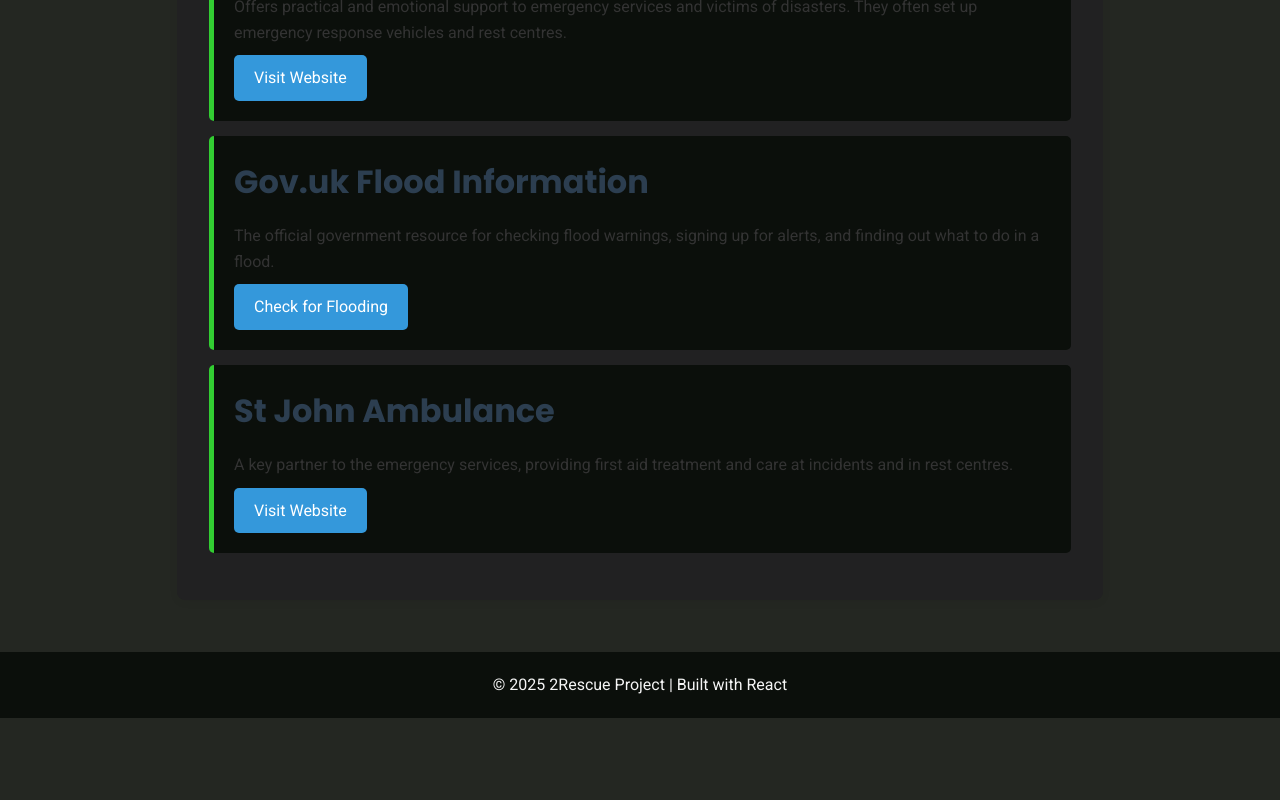
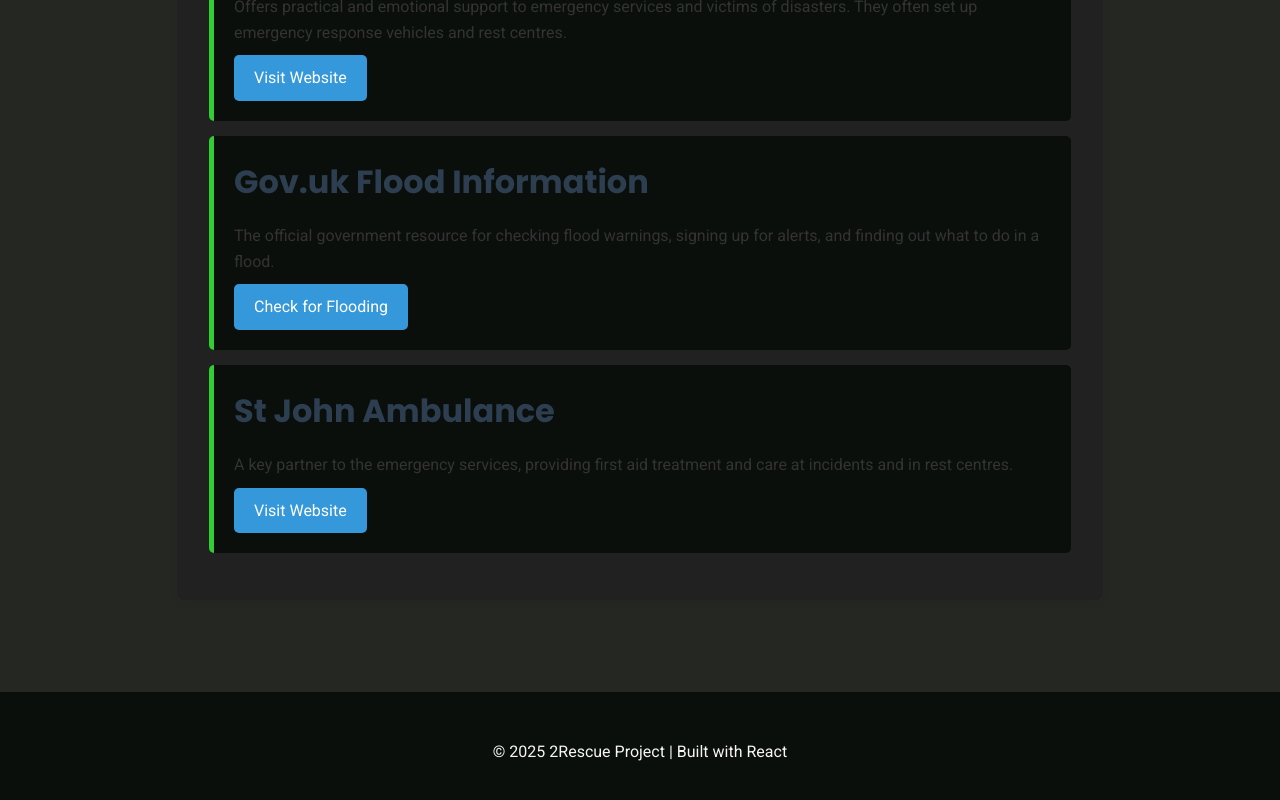
Before and after one commit to amiraTech/2Rescue, a React (Vite) app in the folder 2rescue/: page /resources in a window 1280 px wide. Shown: the part 625-1425 px from the top of the page. Before the commit the page ends 1383 px from the top, so only its background shows below. Built offline with nearby package versions, Linux system fonts and the light colour scheme; no server answers.

Commit message:
17/07/2025

```diff
--- a/2rescue/src/App.css
+++ b/2rescue/src/App.css
@@ -145,7 +145,7 @@
   margin-bottom: 10px;
 }
 
-/* Shelters Page */
+/* Resources Page */
 .shelter-item {
   background: #ecf0f1;
   padding: 15px;
--- a/2rescue/src/components/Footer.css
+++ b/2rescue/src/components/Footer.css
@@ -2,6 +2,10 @@
   background: #0b0f0b;;
   color: whitesmoke;
   text-align: center;
-  margin-bottom: 40px;
-
+  padding: 1rem 0;
+  margin-top: 40px;
+  display: flex;
+  flex-direction: column;
+  min-height: 15vh;
+  justify-content: center;
 }
```
